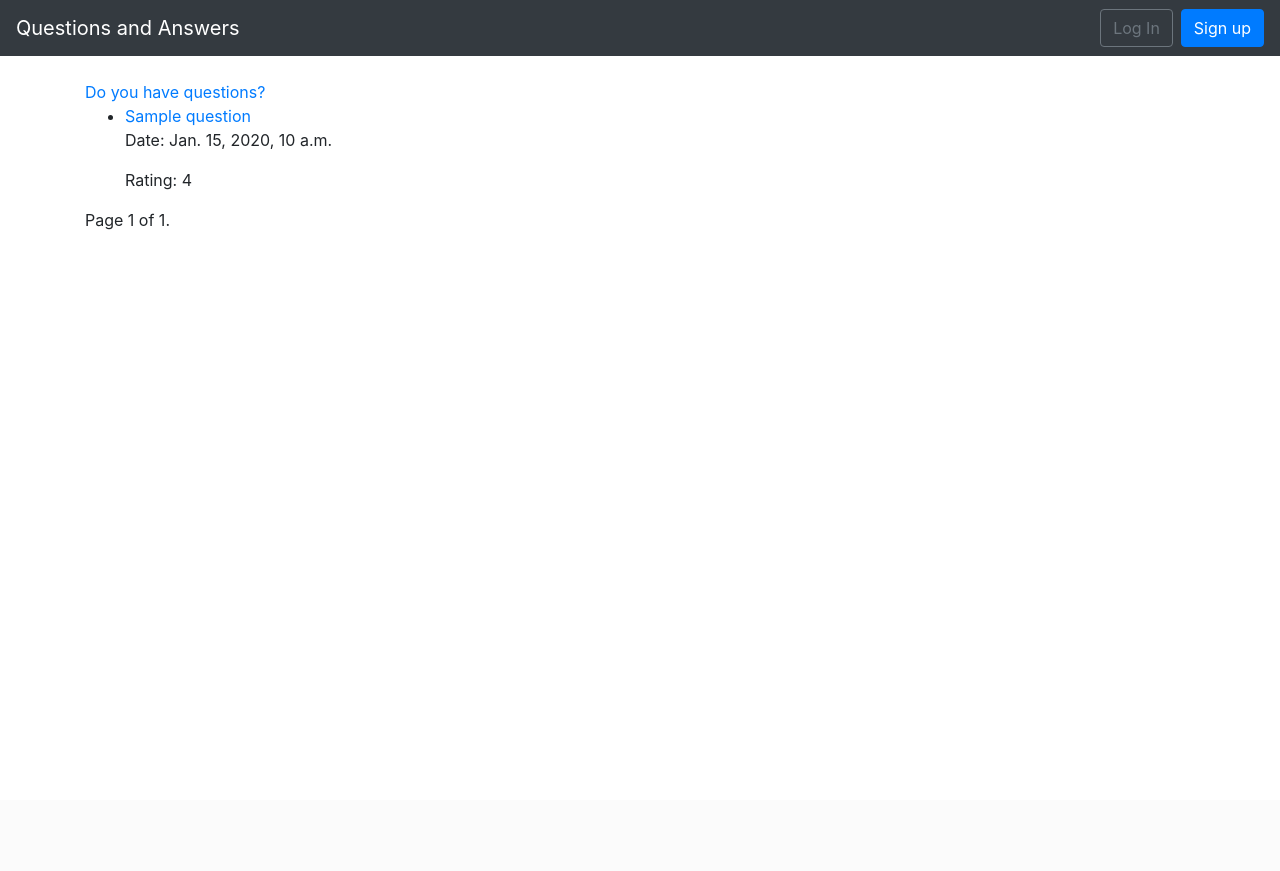
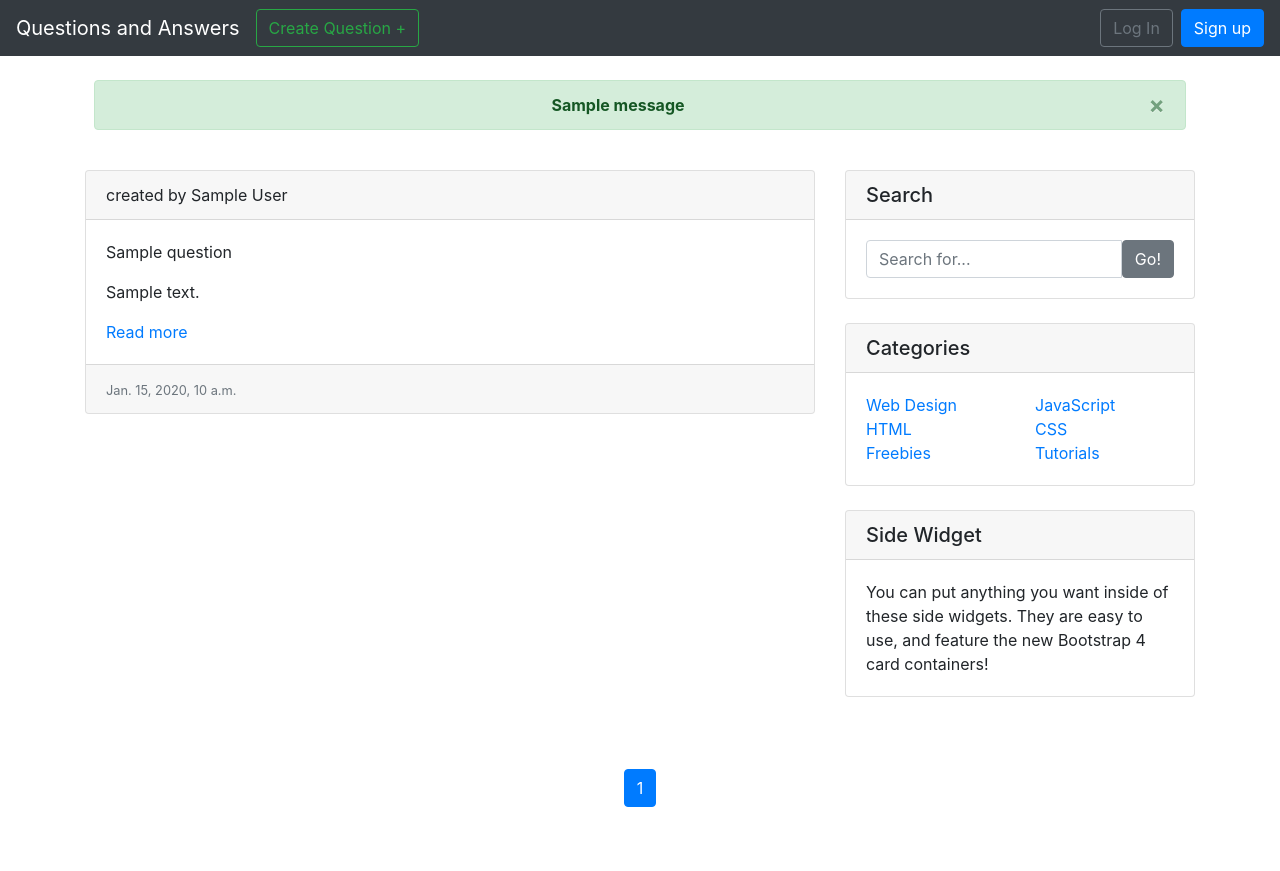
Before and after one commit to harryp0tterK/ask, a Django app: template templates/qa/questions.html in a window 1280 px wide. Before the commit the page ends 230 px from the top, so only its background shows below. Run offline with Django 3.2, Linux system fonts and the light colour scheme; the template is opened without the code that fills it: most values are stand-ins (such as "Sample title", 1, 10 or a date in 2020); one stand-in notice (Sample message) is shown; some libraries are stand-ins or nearby versions.

Commit message:
General Improvements: views, templates

```diff
--- a/qa/urls.py
+++ b/qa/urls.py
@@ -1,10 +1,13 @@
 from django.urls import path
-from .views import home, question, ask
+from .views import home, question, ask, delete
 
 
 urlpatterns = [
     path('', home, name='home'),
     path('question/<int:qn_id>/', question, name='question'),
+    # path('question/<int:qn_id>/delete/', delete_question, name='delete'),
+    path('delete/<str:obj_type>/<int:o_id>', delete, name='delete'),
+    path('question/', home),
     path('popular/', home, name='popular'),
     path('ask/', ask, name='ask')
 ]
--- a/templates/base.html
+++ b/templates/base.html
@@ -6,7 +6,7 @@
 
     {% block meta_tags %}{% endblock %}
 
-    <title>{% block title %}Hi there!{% endblock %}</title>
+    <title>{% block title %}Welcome!{% endblock %}</title>
 
     {% block stylesheets %}
     {% endblock %}
@@ -28,13 +28,14 @@
 <header></header>
 
 {% include 'navbar.html' %}
+{% include 'messages.html' %}
 
 <div id="main" role="main">
     <div class="container">
         {% block content %}
         {% endblock %}
     </div>
+</div>
 
-</div>
 </body>
 </html>
--- /dev/null
+++ b/templates/messages.html
@@ -0,0 +1,15 @@
+{% for message in messages %}
+
+<div class="row">
+<div class="col-sm-1"></div>
+
+    <div class="alert alert-{{ message.tags }} alert-dismissible fade show col-sm-10" align="center" role="alert">
+        <button type="button" class="close" data-dismiss="alert" aria-label="Close">
+            <span aria-hidden="true">&times;</span>
+        </button>
+        <strong>{{ message }}</strong>
+    </div>
+
+</div>
+
+{% endfor %}
--- a/templates/navbar.html
+++ b/templates/navbar.html
@@ -5,6 +5,11 @@
             aria-expanded="false" aria-label="Toggle navigation">
         <span class="navbar-toggler-icon"></span>
     </button>
+
+    <form class="form-inline mr-auto" action='{% url 'ask' %}'>
+        <input class="btn btn-outline-success" type="submit" value="Create Question +"/>
+    </form>
+
     <div class="collapse navbar-collapse" id="navbarCollapse">
         {% if user.is_authenticated %}
             <ul class="navbar-nav ml-auto">
@@ -33,4 +38,5 @@
             </form>
         {% endif %}
     </div>
+
 </nav>
--- a/templates/qa/questions.html
+++ b/templates/qa/questions.html
@@ -4,33 +4,45 @@
 
 {% block content %}
 
-    <a href="{% url 'ask' %}">Do you have questions?</a>
 
-<ul>
-    {% for question in questions %}
-        <li><a href="{{ question.get_url }}" >{{ question.title }}</a>
-            <p>Date: {{ question.added_at }}</p>
-            <p>Rating: {{ question.rating }}</p>
-        </li>
+     <div class="row">
+      <div class="col-lg-8">
+
+{% for question in questions %}
+
+    <div class="card my-4">
+        <div class="card-header">created by {{ question.author }}
+        </div>
+        <div class="card-body">
+            <p class="card-title">{{ question.title }}</p>
+            <p class="card-text">{{ question.text|safe|truncatewords:"20"|linebreaks }}</p>
+            <a href="{{ question.get_url }}" class="card-link">Read more</a>
+        </div>
+        <div class="card-footer text-muted">
+            <small class="text-muted">{{ question.added_at }}</small>
+        </div>
+    </div>
+
     {% endfor %}
-</ul>
 
-
-<div class="pagination" align="center">
-    <span class="step-links">
-        {% if questions.has_previous %}
-            <a href="{{ paginator.baseurl }}{{ questions.previous_page_number }}">previous</a>
-        {% endif %}
-
-        <span class="current">
-            Page {{ questions.number }} of {{ questions.paginator.num_pages }}.
-        </span>
-
-        {% if questions.has_next %}
-            <a href="{{ paginator.baseurl }}{{ questions.next_page_number }}">next</a>
-        {% endif %}
-    </span>
 </div>
 
+{% include 'right_bar.html' %}
+
+     </div>
+
+<nav aria-label="Page navigation" class="col-lg-6 offset-lg-3 py-5 d-flex">
+    <ul class="pagination mx-auto">
+        {% if questions.has_previous %}
+            <li class="page-item"><a class="page-link" href="{{ paginator.baseurl }}{{ questions.previous_page_number }}">Previous</a></li>
+            <li class="page-item"><a class="page-link" href="{{ paginator.baseurl }}{{ questions.previous_page_number }}">{{ questions.previous_page_number }}</a></li>
+        {% endif %}
+        <li class="page-item active"><a class="page-link" href="#">{{ questions.number }}</a></li>
+        {% if questions.has_next %}
+            <li class="page-item"><a class="page-link" href="{{ paginator.baseurl }}{{ questions.next_page_number }}">{{ questions.next_page_number }}</a></li>
+            <li class="page-item"><a class="page-link" href="{{ paginator.baseurl }}{{ questions.next_page_number }}">Next</a></li>
+        {% endif %}
+    </ul>
+</nav>
 
 {% endblock %}
--- /dev/null
+++ b/templates/right_bar.html
@@ -0,0 +1,60 @@
+   <!-- Sidebar Widgets Column -->
+      <div class="col-md-4">
+
+        <!-- Search Widget -->
+        <div class="card my-4">
+          <h5 class="card-header">Search</h5>
+          <div class="card-body">
+            <div class="input-group">
+              <input type="text" class="form-control" placeholder="Search for...">
+              <span class="input-group-btn">
+                <button class="btn btn-secondary" type="button">Go!</button>
+              </span>
+            </div>
+          </div>
+        </div>
+
+        <!-- Categories Widget -->
+        <div class="card my-4">
+          <h5 class="card-header">Categories</h5>
+          <div class="card-body">
+            <div class="row">
+              <div class="col-lg-6">
+                <ul class="list-unstyled mb-0">
+                  <li>
+                    <a href="#">Web Design</a>
+                  </li>
+                  <li>
+                    <a href="#">HTML</a>
+                  </li>
+                  <li>
+                    <a href="#">Freebies</a>
+                  </li>
+                </ul>
+              </div>
+              <div class="col-lg-6">
+                <ul class="list-unstyled mb-0">
+                  <li>
+                    <a href="#">JavaScript</a>
+                  </li>
+                  <li>
+                    <a href="#">CSS</a>
+                  </li>
+                  <li>
+                    <a href="#">Tutorials</a>
+                  </li>
+                </ul>
+              </div>
+            </div>
+          </div>
+        </div>
+
+        <!-- Side Widget -->
+        <div class="card my-4">
+          <h5 class="card-header">Side Widget</h5>
+          <div class="card-body">
+            You can put anything you want inside of these side widgets. They are easy to use, and feature the new Bootstrap 4 card containers!
+          </div>
+        </div>
+
+</div>
```
Also changed, not shown: qa/forms.py (+20 -2 lines), qa/tests/test_forms.py (added, +10 -0 lines), qa/tests/test_models.py (renamed from qa/tests.py, +1 -17 lines), qa/tests/test_views.py (added, +22 -0 lines), qa/views.py (+21 -4 lines), templates/qa/answer.html (+9 -18 lines), templates/qa/question.html (+44 -7 lines), qa/models.py (line endings or trailing spaces), qa/tests/__init__.py (added).
